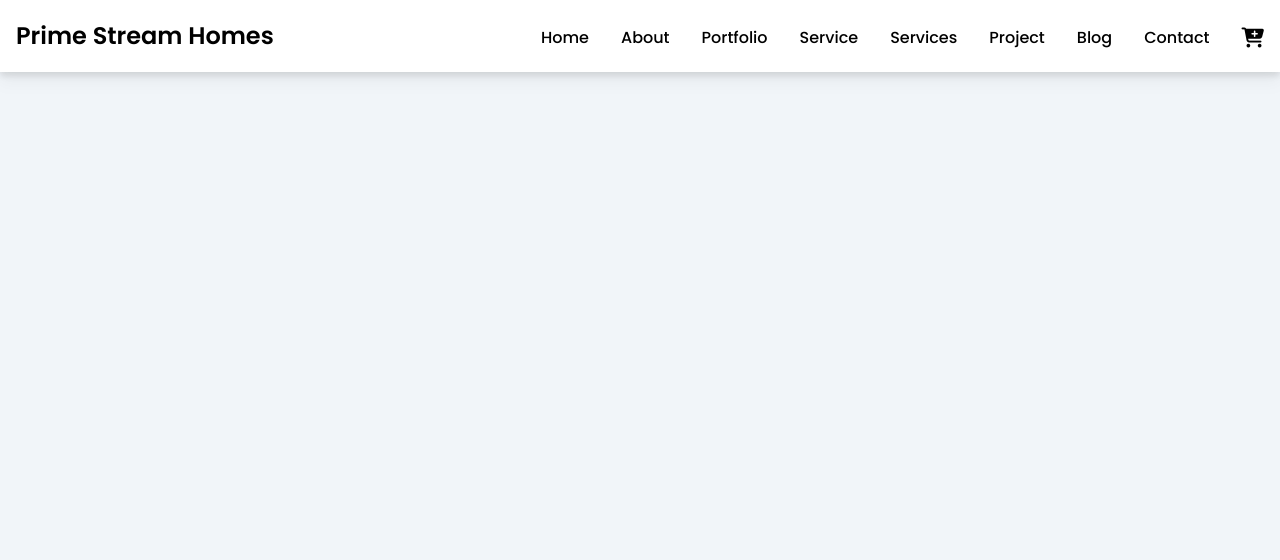
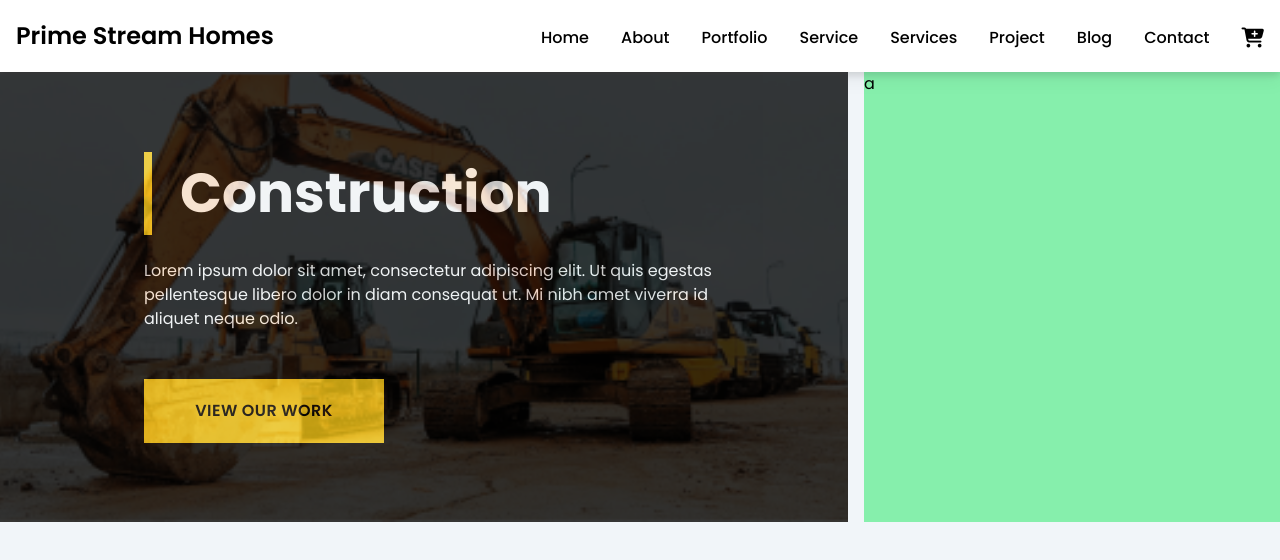
Before and after one commit to mdhamimulhaque/Prime-Stream-Homes, a website: page index.html in a window 1280 px wide. Drawn offline with Linux system fonts and the light colour scheme.

Commit message:
banner left  side done

```diff
--- a/index.html
+++ b/index.html
@@ -48,9 +48,32 @@
             </div>
         </section>
         <!-- navbar section end-->
+    </header>
 
-        <!-- top banner section end-->
-    </header>
+
+    <!-- top banner section start-->
+    <section class="banner_area grid grid-cols-12 gap-4 ">
+        <!-- left side -->
+        <div class="banner_left col-span-8 bg-no-repeat bg-center bg-cover relative top_banner"
+            style="background-image: url(./img/banner.png)">
+            <div class="overlay_top absolute top-0 left-0 h-full w-full bg-black opacity-75 pl-36 pt-20 pb-16">
+                <h2 class="mb-6 border-l-8 border-yellow-400 pl-7 text-white">Construction</h2>
+                <p class="pr-32 pb-12 text-white">Lorem ipsum dolor sit amet, consectetur adipiscing elit. Ut quis
+                    egestas
+                    pellentesque
+                    libero dolor in
+                    diam consequat ut. Mi nibh amet viverra id aliquet neque odio.</p>
+                <button
+                    class="btn text-black bg-yellow-400 border-yellow-400 hover:bg-yellow-300 hover:border-yellow-300">
+                    VIEW OUR WORK
+                </button>
+
+            </div>
+        </div>
+        <!-- right side -->
+        <div class="banner_right col-span-4 bg-green-300">a</div>
+    </section>
+    <!-- top banner section end-->
 
 </body>
 
--- a/src/style.css
+++ b/src/style.css
@@ -7,6 +7,27 @@
     font-family: 'Poppins', sans-serif;
 }
 
+/* base reset */
+@layer base{
+    h2{
+        font-size:3.4375rem;
+        font-weight:700;
+    }
+}
+
+/* components */
+@layer components{
+    .btn{
+        @apply w-60 h-16 font-semibold border-4 tracking-wide;
+    }
+}
+
+/* apply  */
 .nav-item{
-    @apply list-none transition-all duration-500 hover:text-yellow-300
+    @apply list-none transition-all duration-500 hover:text-yellow-300;
 }
+
+/* custom design */
+.top_banner{
+    min-height: 450px;
+}
```
Also changed, not shown: public/main.css.
